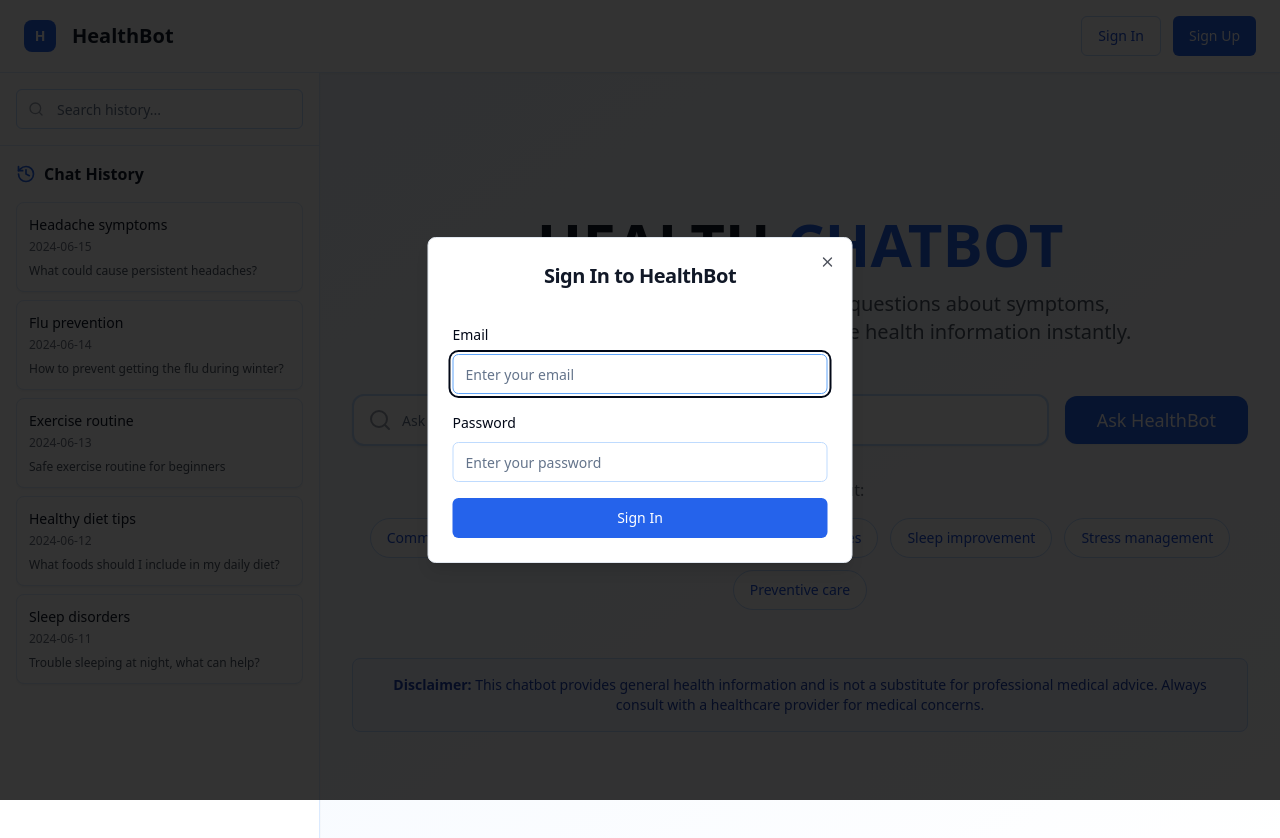
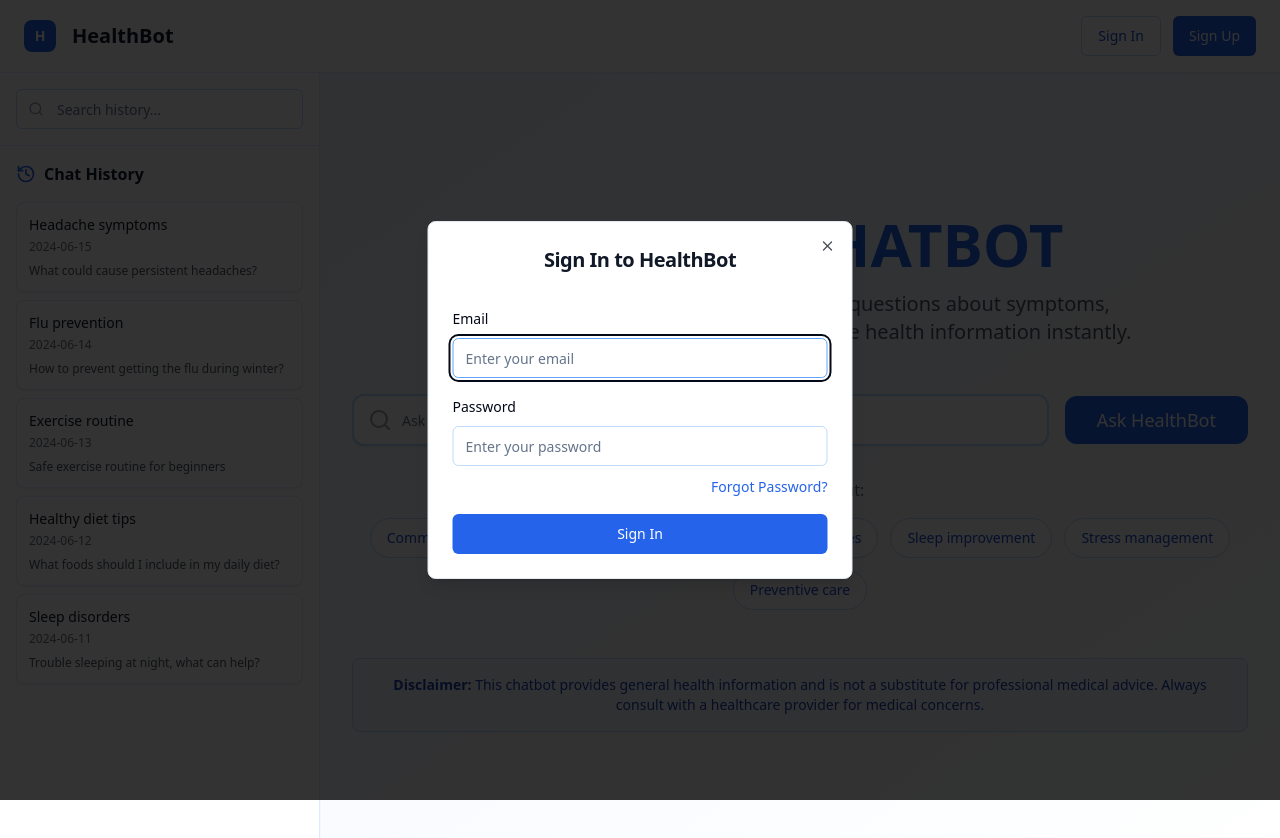
Before and after one commit to Gowthamipathan-2006/Health-Chatbot, a React (Vite) app: page / in a window 1280 px wide. Both pictures are taken after a click on the button "Sign In". Shown: the top 838 px of the page. Built offline with nearby package versions, Linux system fonts and the light colour scheme.

Commit message:
Add forgot password link
Add a "Forgot password?" link below the password input in the sign-in form.

```diff
--- a/src/components/auth/SignInDialog.tsx
+++ b/src/components/auth/SignInDialog.tsx
@@ -19,6 +19,12 @@ const SignInDialog = ({ children }: SignInDialogProps) => {
     console.log("Sign in attempt:", { email, password });
     // Here you would integrate with your authentication service
     setOpen(false);
+  };
+
+  const handleForgotPassword = () => {
+    console.log("Forgot password for:", email);
+    // Here you would integrate with your password recovery service
+    alert("Password recovery email sent! (This is a demo - check console for details)");
   };
 
   return (
@@ -56,6 +62,15 @@ const SignInDialog = ({ children }: SignInDialogProps) => {
               required
               className="border-blue-200 focus:border-blue-400"
             />
+            <div className="text-right">
+              <button
+                type="button"
+                onClick={handleForgotPassword}
+                className="text-sm text-blue-600 hover:text-blue-800 hover:underline"
+              >
+                Forgot Password?
+              </button>
+            </div>
           </div>
           <Button
             type="submit"
```
